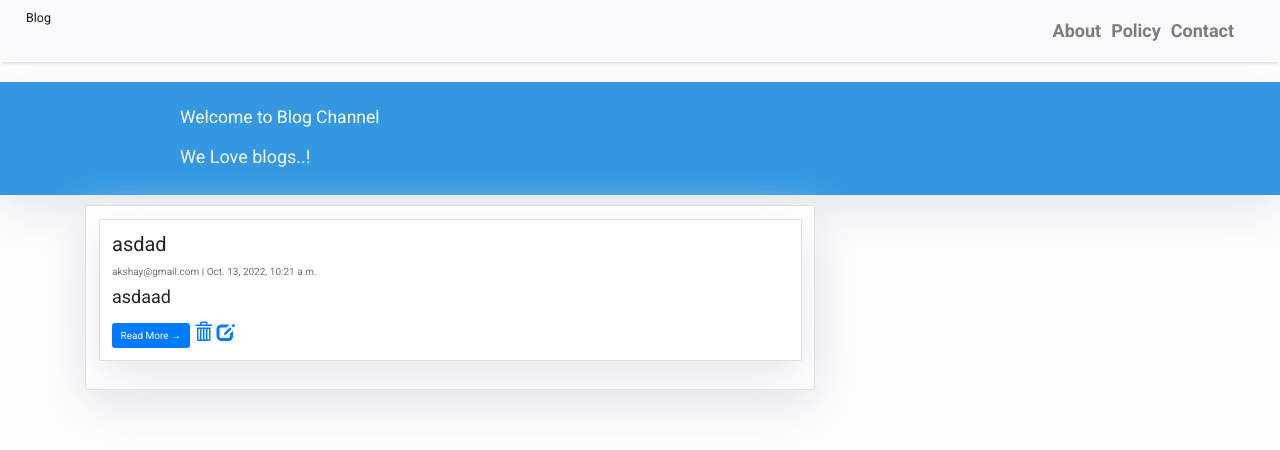
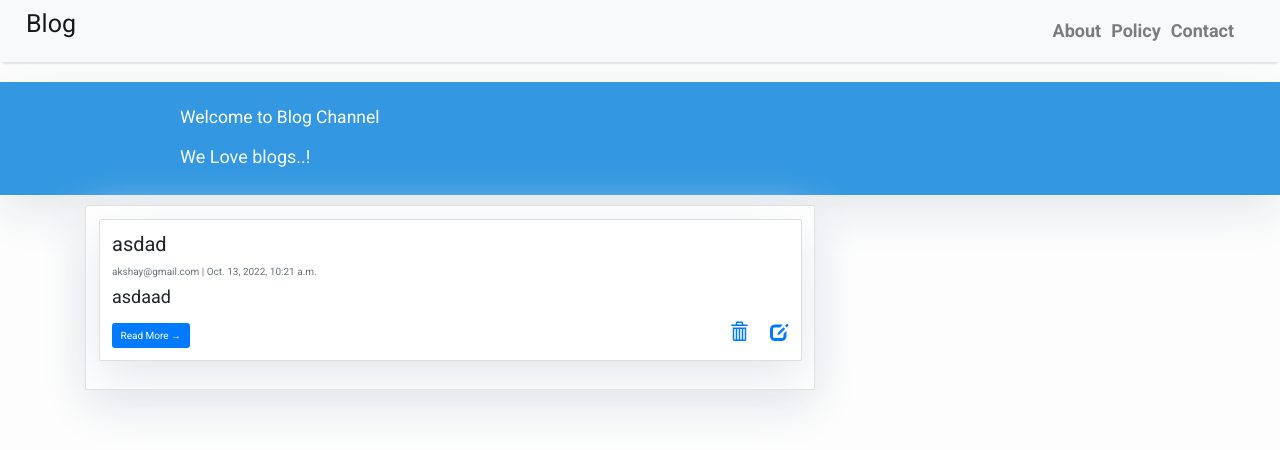
Before and after one commit to Akshayyadav11/BeyondIRR, a Django app: page /blog/ in a window 1280 px wide. Shown: the top 450 px of the page. Run offline with Django 4.2, Linux system fonts and the light colour scheme; data comes from the database, SQL or seed files in the repository; both versions use the stored data as it was after the commit; some libraries are stand-ins or nearby versions.

Commit message:
button added

```diff
--- a/auth/blogs/templates/base.html
+++ b/auth/blogs/templates/base.html
@@ -40,7 +40,7 @@
         <!-- Navigation -->
         <nav class="navbar navbar-expand-lg navbar-light bg-light shadow" id="mainNav">
             <div class="container-fluid">
-                <a class="navbar-brand" href="{% url 'blog:blog_list' %}">Blog</a>
+                <a class="navbar-brand" href="{% url 'blog:blog_list' %}"><h1>Blog</h1></a>
                 <button class="navbar-toggler navbar-toggler-right" type="button" data-toggle="collapse" data-target="#navbarResponsive"
                     aria-controls="navbarResponsive" aria-expanded="false" aria-label="Toggle navigation">
                     <span class="navbar-toggler-icon"></span>
--- a/auth/blogs/templates/post_list.html
+++ b/auth/blogs/templates/post_list.html
@@ -13,6 +13,10 @@
 
     .card {
         box-shadow: 0 16px 48px #E3E7EB;
+    }
+    .right {
+        text-align: right;
+        float: right;
     }
 </style>
 
@@ -47,13 +51,16 @@
                         <p class="card-text text-muted h6">{{ post.author }} | {{ post.created_on}} </p>
                         <p class="card-text">{{post.content|slice:":200" }}</p>
                         <a href="{% url 'blog:post_detail' post.id  %}" class="btn btn-primary">Read More &rarr;</a>
+                        <div class="right">
+
+
                         <a href="{% url 'blog:post_delete' post.id  %}">
-                            <span class="glyphicon glyphicon-trash"></span>
-                          </a>
+                            <span class="glyphicon glyphicon-trash" ></span>
+                          </a>&nbsp;&nbsp;&nbsp;
                         <a href="{% url 'blog:post_update' post.id  %}">
                         <span class="glyphicon glyphicon-edit"></span>
                         </a>
-
+                        </div>
                     </div>
                 </div>
                 {% endfor %}
```
Also changed, not shown: auth/db.sqlite3.
